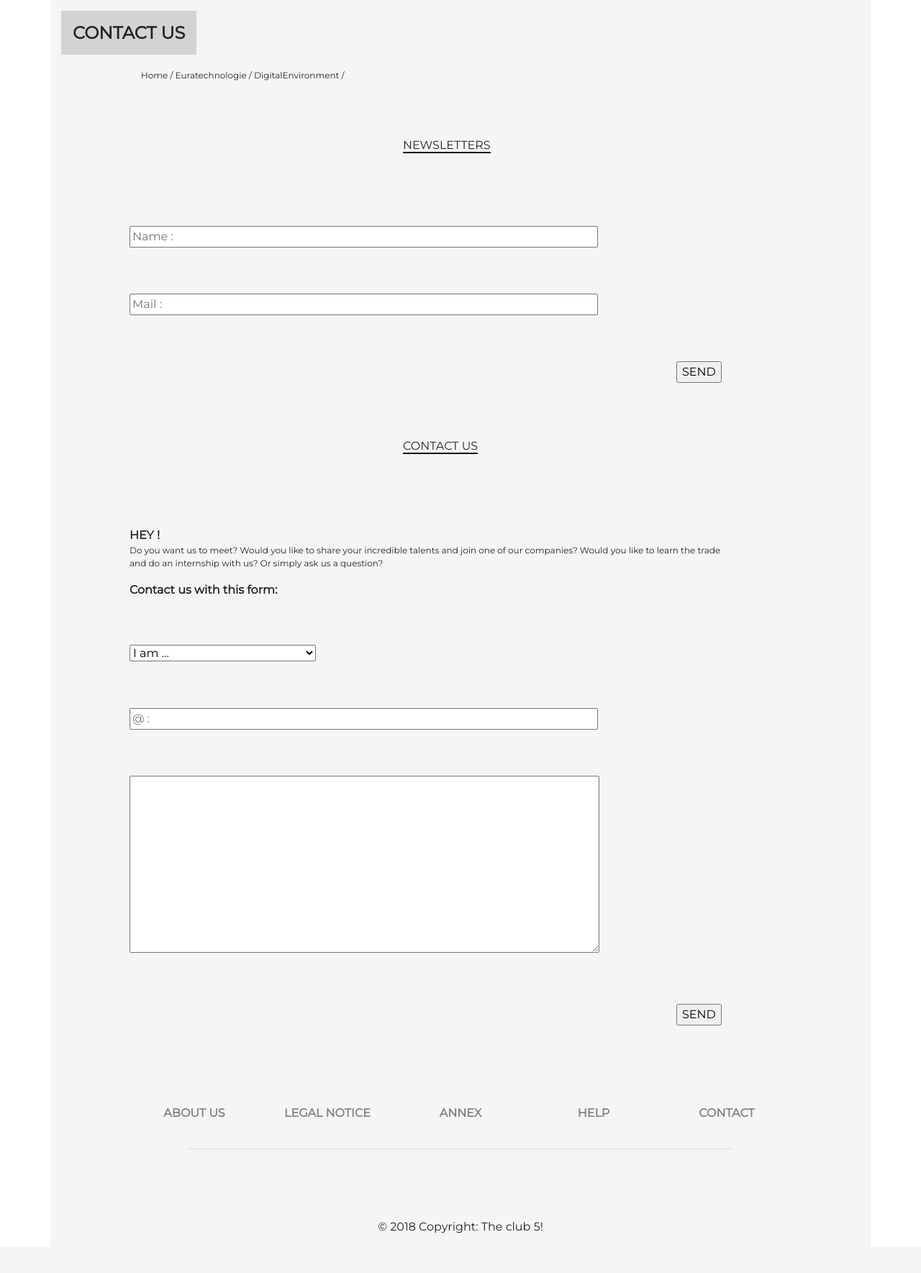
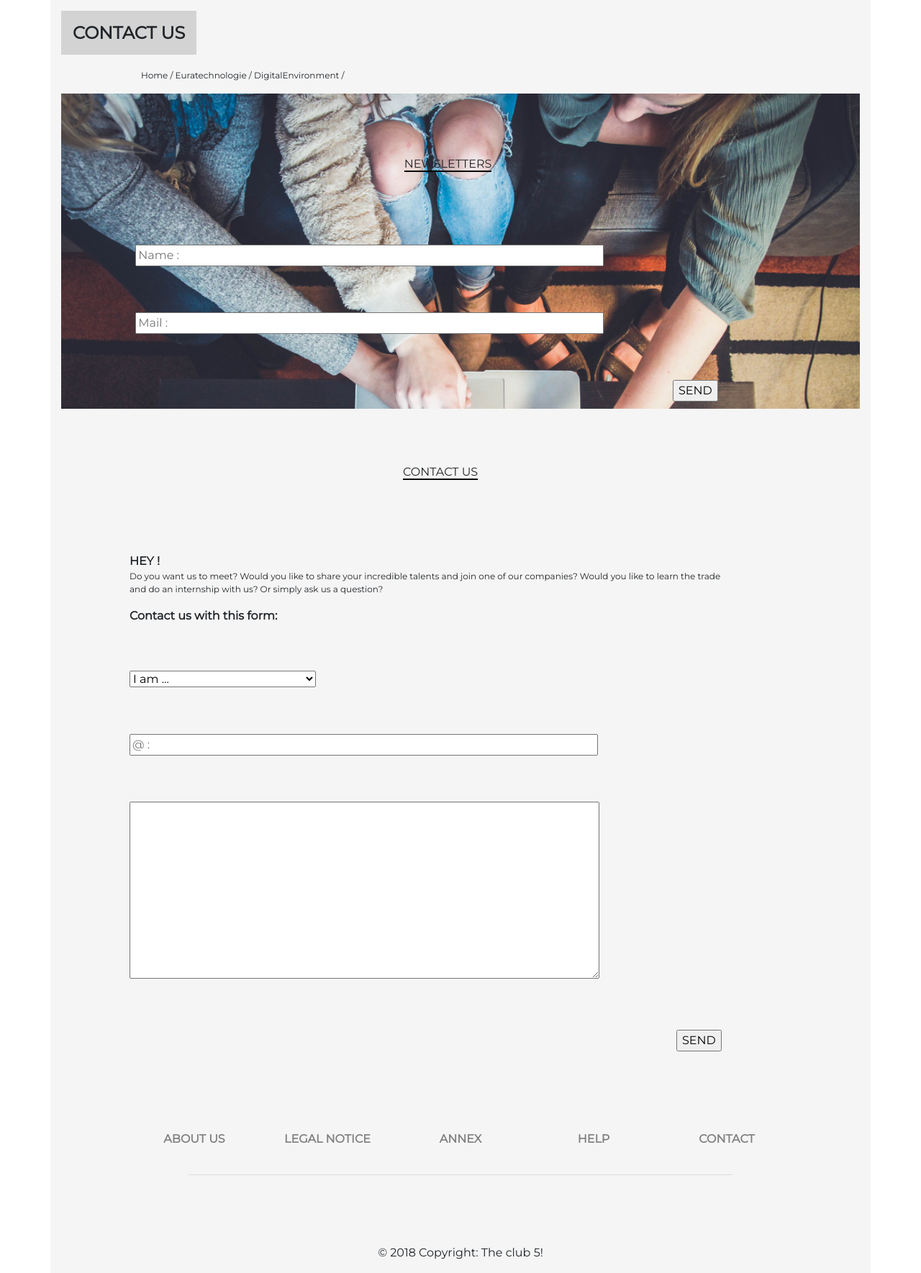
Before and after one commit to Delien/wcs-lille-0219-projet1-groupe5, a PHP site: page /formContact.html in a window 1280 px wide. Shown: the part 56-1825 px from the top of the page at 72% size. Before the commit the page ends 1770 px from the top, so only its background shows below. Run offline with PHP 8.4, Linux system fonts and the light colour scheme.

Commit message:
Contact updating

```diff
--- a/cssGlobal.css
+++ b/cssGlobal.css
@@ -196,3 +196,9 @@ Partie map
    text-decoration: none;
    color: grey;
 }
+
+.changeIMG {
+    background-image: url("picture/john-schnobrich.jpg");
+    background-size: cover;
+    padding: 10px;
+}
--- a/formContact.html
+++ b/formContact.html
@@ -32,7 +32,7 @@
             <p>Home / Euratechnologie / DigitalEnvironment / </p>
           </div>
         </div>
-    <div class="change">
+    <div class="changeIMG">
       <div class="row">
         <div class="col-6 offset-5">
           <h2><span class="subtitle">Newsletters</span></h2>
```
Also changed, not shown: picture/john-schnobrich.jpg (renamed from picture/john-schnobrich-520023-unsplash.jpg).
